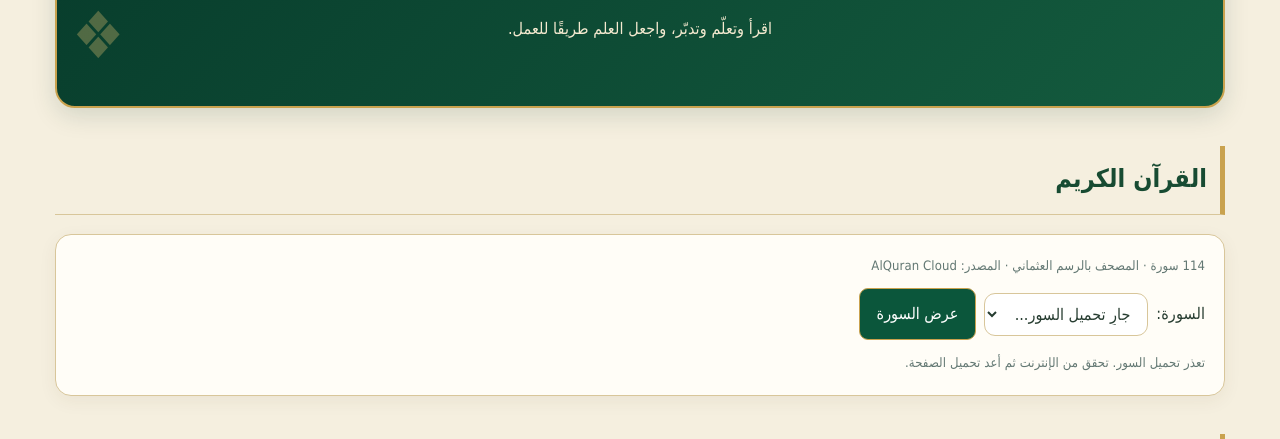
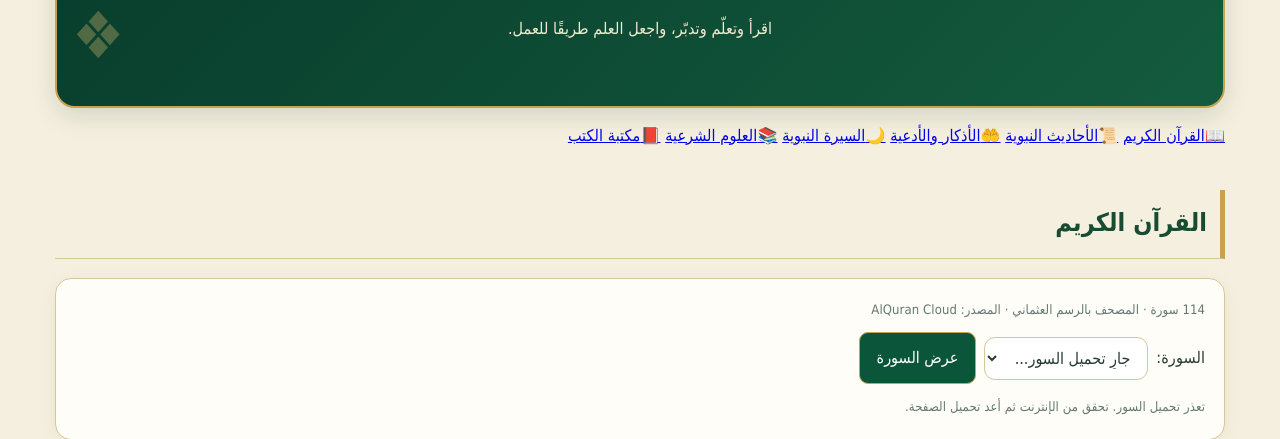
Before and after one commit to abdobiltagy99-netizen/abdulfattah-islamic-site-, a plain HTML site: page index.html in a window 1280 px wide. Shown: the part 661-1100 px from the top of the page. Drawn offline with Linux system fonts and the light colour scheme; no server answers.

Commit message:
Update index.html

```diff
--- a/index.html
+++ b/index.html
@@ -750,7 +750,14 @@ document.getElementById("adminLogout").onclick = () => auth.signOut();
 <nav><a href="#quran">القرآن</a><a href="#hadith">الحديث</a><a href="#adhkar">الأذكار</a><a href="#seerah">السيرة</a><a href="#learning">علوم شرعية</a><a href="#books">كتب نافعة</a></nav></header>
 <main class="wrap">
 <div class="hero"><div class="verse">﴿وَقُل رَّبِّ زِدْنِي عِلْمًا﴾</div><div class="ref">طه: 114</div><p>اقرأ وتعلّم وتدبّر، واجعل العلم طريقًا للعمل.</p></div>
-
+<div class="quick-sections">
+  <a href="#quran">📖<span>القرآن الكريم</span></a>
+  <a href="#hadith">📜<span>الأحاديث النبوية</span></a>
+  <a href="#adhkar">🤲<span>الأذكار والأدعية</span></a>
+  <a href="#seerah">🌙<span>السيرة النبوية</span></a>
+  <a href="#learning">📚<span>العلوم الشرعية</span></a>
+  <a href="#books">📕<span>مكتبة الكتب</span></a>
+</div>
 <section id="quran"><h2>القرآن الكريم</h2><div class="panel"><div class="ref">114 سورة · المصحف بالرسم العثماني · المصدر: AlQuran Cloud</div>
 <div class="controls"><label for="surahSelect">السورة:</label><select id="surahSelect"><option>جارٍ تحميل السور...</option></select><button id="loadSurah">عرض السورة</button></div>
 <div id="quranStatus" class="muted">يتم تحميل فهرس السور...</div><div id="surahMeta" class="ref"></div><div id="ayahList"></div></div></section>
```
